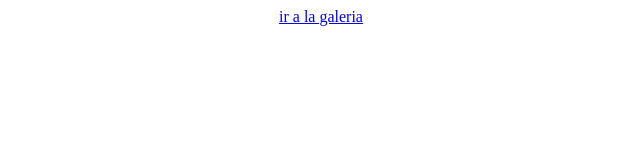
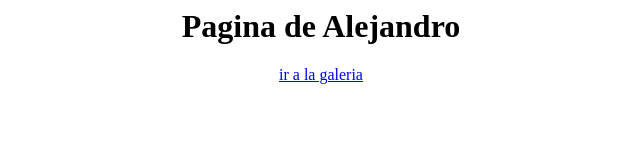
Before and after one commit to Esteve4/Esteve4.github.io, a plain HTML site: page index.html in a window 1280 px wide. Shown: the whole page, without its empty margins (319-959 px from the left). Drawn offline with Linux system fonts and the light colour scheme.

Commit message:
Update index.html

```diff
--- a/index.html
+++ b/index.html
@@ -4,7 +4,7 @@
 </head>
 <body>
   <center>
-  <h1=Pagina de Alejandro</h1>
+  <h1>Pagina de Alejandro</h1>
   <a href="galeria.htmel">ir a la galeria</a>
     </center>
 </body>
```
